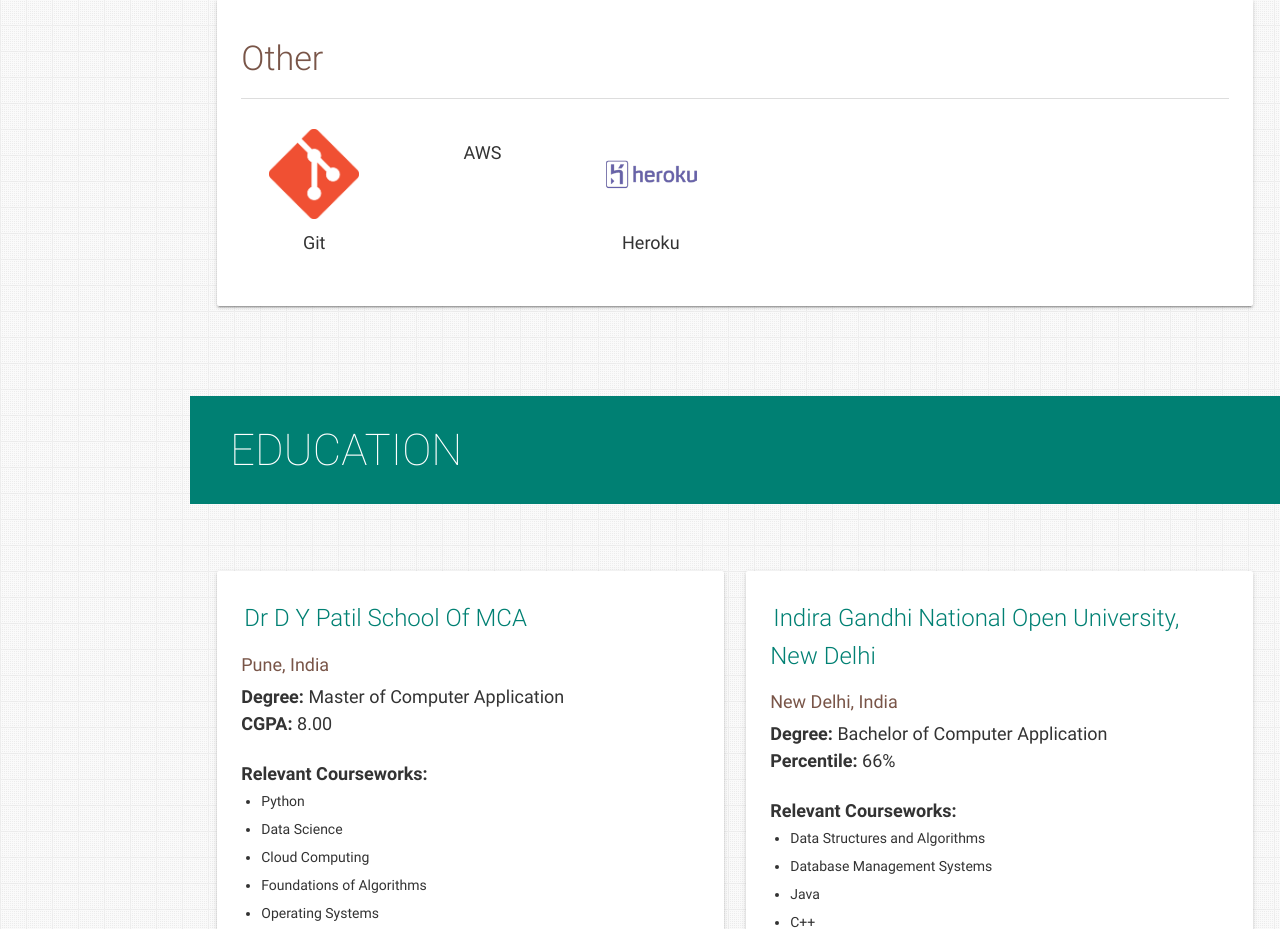
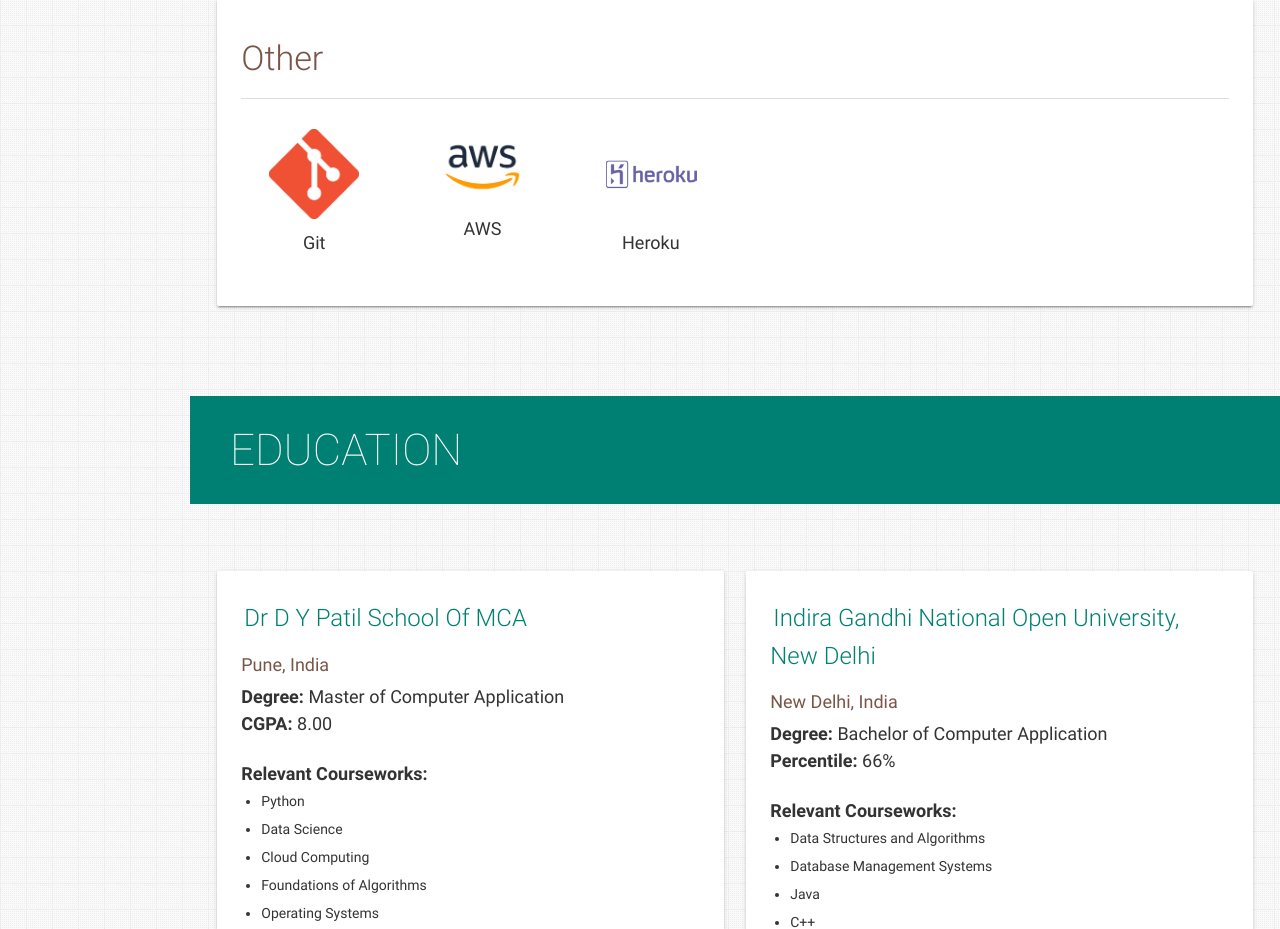
Before and after one commit to AbhinavShakunt/AbhinavShakunt.github.io, a plain HTML site: page index.html in a window 1280 px wide. Shown: the part 5019-5948 px from the top of the page. Drawn offline with nearby package versions, Linux system fonts and the light colour scheme.

Commit message:
Update index.html

```diff
--- a/index.html
+++ b/index.html
@@ -855,7 +855,7 @@ of each drug container to estimate the degradation of the drug.
                 <img alt="" src="assets/img/git.png" class="responsive-img" />Git
               </div>
               <div class="col s4 m2">
-                <img alt="" src="assets/img/img/aws.png" class="responsive-img" />AWS
+                <img alt="" src="assets/img/aws.png" class="responsive-img" />AWS
               </div>
               <div class="col s4 m2">
                 <img alt="" src="assets/img/heroku.png" class="responsive-img" />Heroku
```
